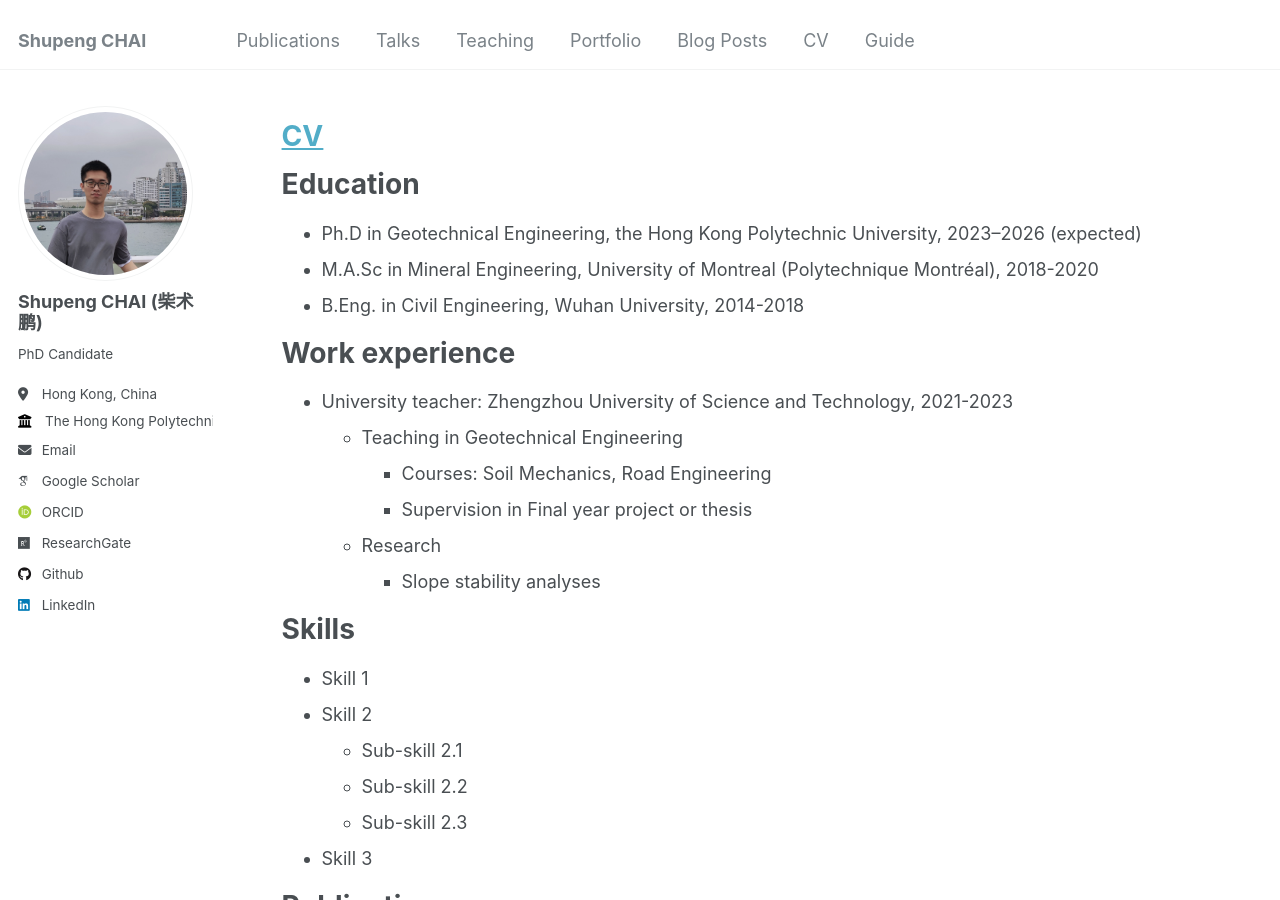
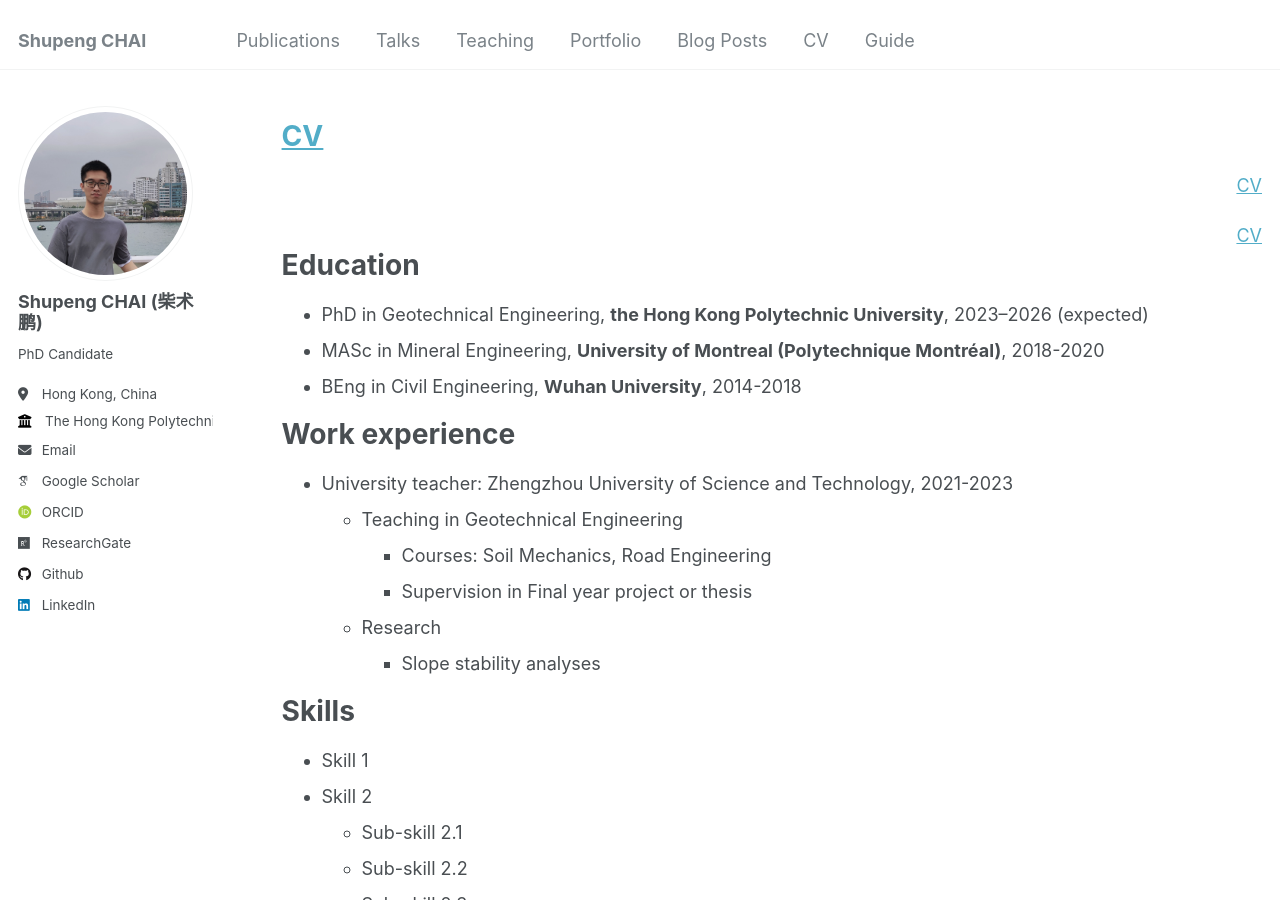
Before and after one commit to spchai/spchai.github.io, a Jekyll site: the page built from _pages/cv.md, in a window 1280 px wide and 900 px high. Built offline with Jekyll 4.4.1, drawn with Linux system fonts in a browser that asks for light colours; some web fonts are replaced.

Commit message:
Update cv.md

```diff
--- a/_pages/cv.md
+++ b/_pages/cv.md
@@ -9,11 +9,21 @@ redirect_from:
 
 # [CV](https://drive.google.com/file/d/15jdtPBZQSvsyJlsDOEdW746rarphocPl/view?usp=sharing)
 
+
+<p style="text-align: right">
+  <a href="https://drive.google.com/file/d/15jdtPBZQSvsyJlsDOEdW746rarphocPl/view?usp=sharing">CV</a>
+</p>
+
+
+<div style="text-align: right">
+  <a href="https://drive.google.com/file/d/15jdtPBZQSvsyJlsDOEdW746rarphocPl/view?usp=sharing">CV</a>
+</div>
+
 Education
 ======
-* Ph.D in Geotechnical Engineering, the Hong Kong Polytechnic University, 2023–2026 (expected)
-* M.A.Sc in Mineral Engineering, University of Montreal (Polytechnique Montréal), 2018-2020
-* B.Eng. in Civil Engineering, Wuhan University, 2014-2018
+* PhD in Geotechnical Engineering, **the Hong Kong Polytechnic University**, 2023–2026 (expected)
+* MASc in Mineral Engineering, **University of Montreal (Polytechnique Montréal)**, 2018-2020
+* BEng in Civil Engineering, **Wuhan University**, 2014-2018
 
 Work experience
 ======
```
